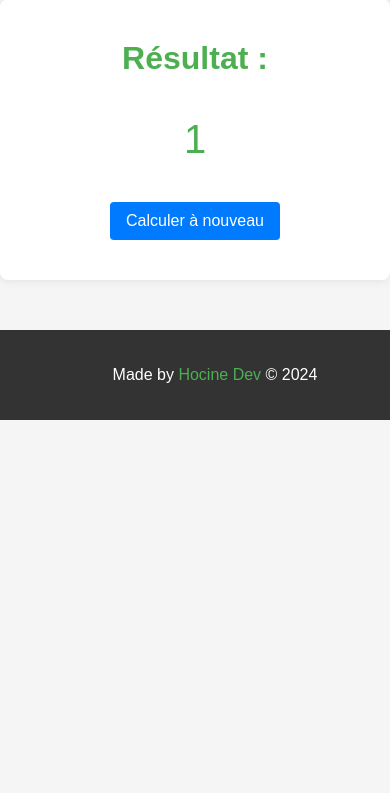
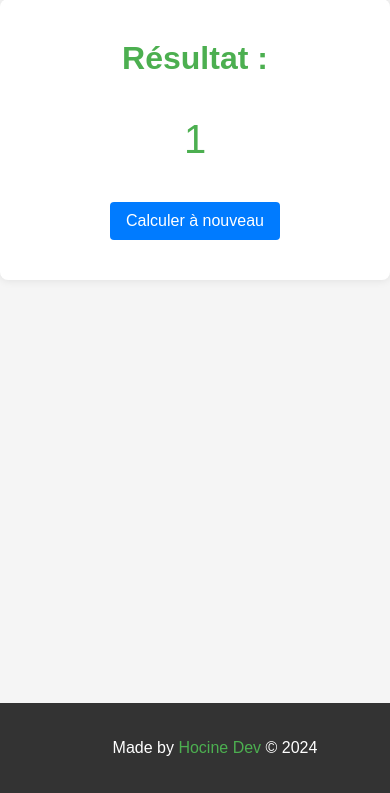
Before and after one commit to hocine-dev/Modular-Exponentiation-Calculator, a Flask app: page /result/1 in a window 390 px wide. Shown: the part 51-844 px from the top of the page. Run offline with Flask 3, Linux system fonts and the light colour scheme.

Commit message:
final version

```diff
--- a/static/result_styles.css
+++ b/static/result_styles.css
@@ -57,9 +57,10 @@ footer {
   color: #fff;
   text-align: center;
   padding: 20px;
-  position: absolute;
+  position: fixed;
   left: 0;
   width: 100%;
+  bottom:0px;
 }
 
 footer a {
--- a/templates/index.html
+++ b/templates/index.html
@@ -4,6 +4,7 @@
 <head>
     <title>Calculateur d'exponentiation modulaire</title>
     <link rel="stylesheet" type="text/css" href="{{ url_for('static', filename='styles.css') }}">
+    <meta name="viewport" content="width=device-width, initial-scale=1.0">
 </head>
 
 <body>
--- a/templates/result.html
+++ b/templates/result.html
@@ -4,6 +4,7 @@
 <head>
     <title>Résultat</title>
     <link rel="stylesheet" type="text/css" href="{{ url_for('static', filename='result_styles.css') }}">
+    <meta name="viewport" content="width=device-width, initial-scale=1.0">
 
 </head>
 
```
Also changed, not shown: static/styles.css (+7 -0 lines), __init__.py (deleted), vercel.json, 1 other file.
